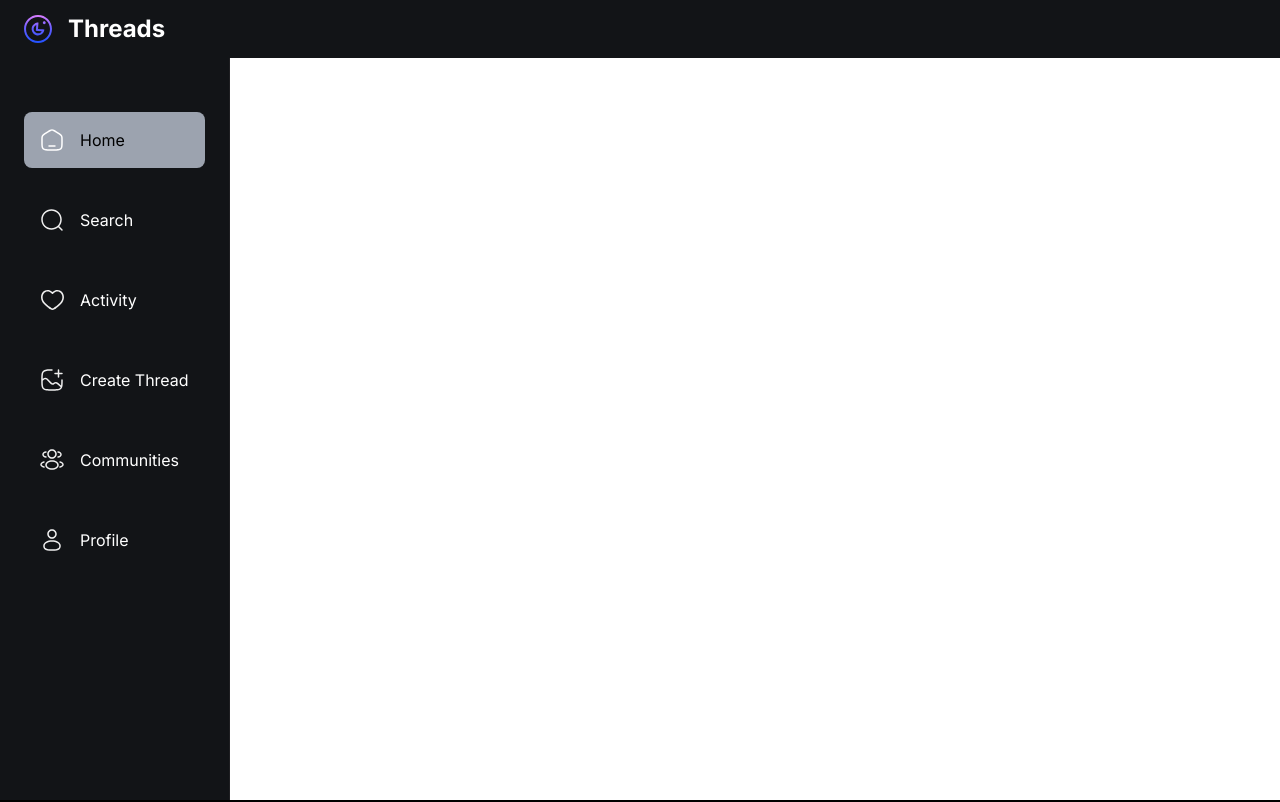
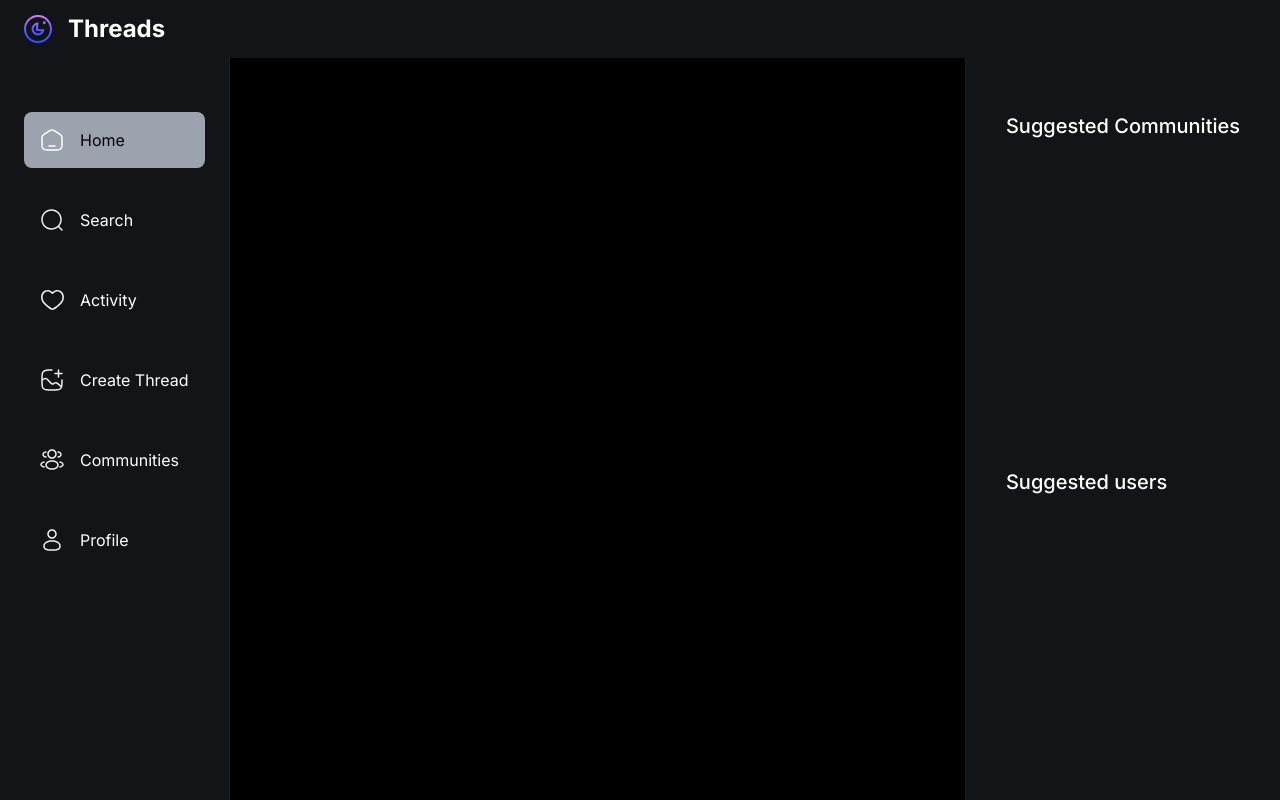
Before and after one commit to rrohan-arrora/Threads-App---Understood, a Next.js app: page / in a window 1280 px wide. Shown: the top 802 px of the page. Built offline with nearby package versions, Linux system fonts and the light colour scheme; no server answers.

Commit message:
Added right side bar

```diff
--- a/app/(root)/layout.tsx
+++ b/app/(root)/layout.tsx
@@ -1,11 +1,11 @@
+import BottomBar from '@/components/shared/Bottombar'
+import LeftSideBar from '@/components/shared/LeftSidebar'
+import RightSideBar from '@/components/shared/RightSidebar'
+import TopBar from '@/components/shared/Topbar'
 import { ClerkProvider } from '@clerk/nextjs'
 import type { Metadata } from 'next'
 import { Inter } from 'next/font/google'
 import '../globals.css'
-import TopBar from '@/components/shared/Topbar'
-import LeftSideBar from '@/components/shared/LeftSidebar'
-import RightSideBar from '@/components/shared/RightSidebar'
-import BottomBar from '@/components/shared/Bottombar'
 
 const inter = Inter({ subsets: ['latin'] })
 
@@ -24,7 +24,7 @@
       <html lang="en">
         <body className={inter.className}>
           <TopBar />
-          <main>
+          <main className="flex flex-row">
             <LeftSideBar />
               <section className="main-container">
                 <div className='w-full max-w-4xl'>
--- a/components/shared/RightSidebar.tsx
+++ b/components/shared/RightSidebar.tsx
@@ -1,5 +1,19 @@
 function RightSideBar(){
-    return <h1>RightSideBar</h1>
+    return(
+        <section className='custom-scrollbar rightsidebar'>
+            <div className='flex flex-1 flex-col justify-start'>
+                <h3 className='text-heading4-medium text-light-1'>
+                    Suggested Communities
+                </h3>
+            </div>
+
+            <div className='flex flex-1 flex-col justify-start'>
+                <h3 className='text-heading4-medium text-light-1'>
+                    Suggested users
+                </h3>
+            </div>
+        </section>
+    )
 }
 
 export default RightSideBar;
```
